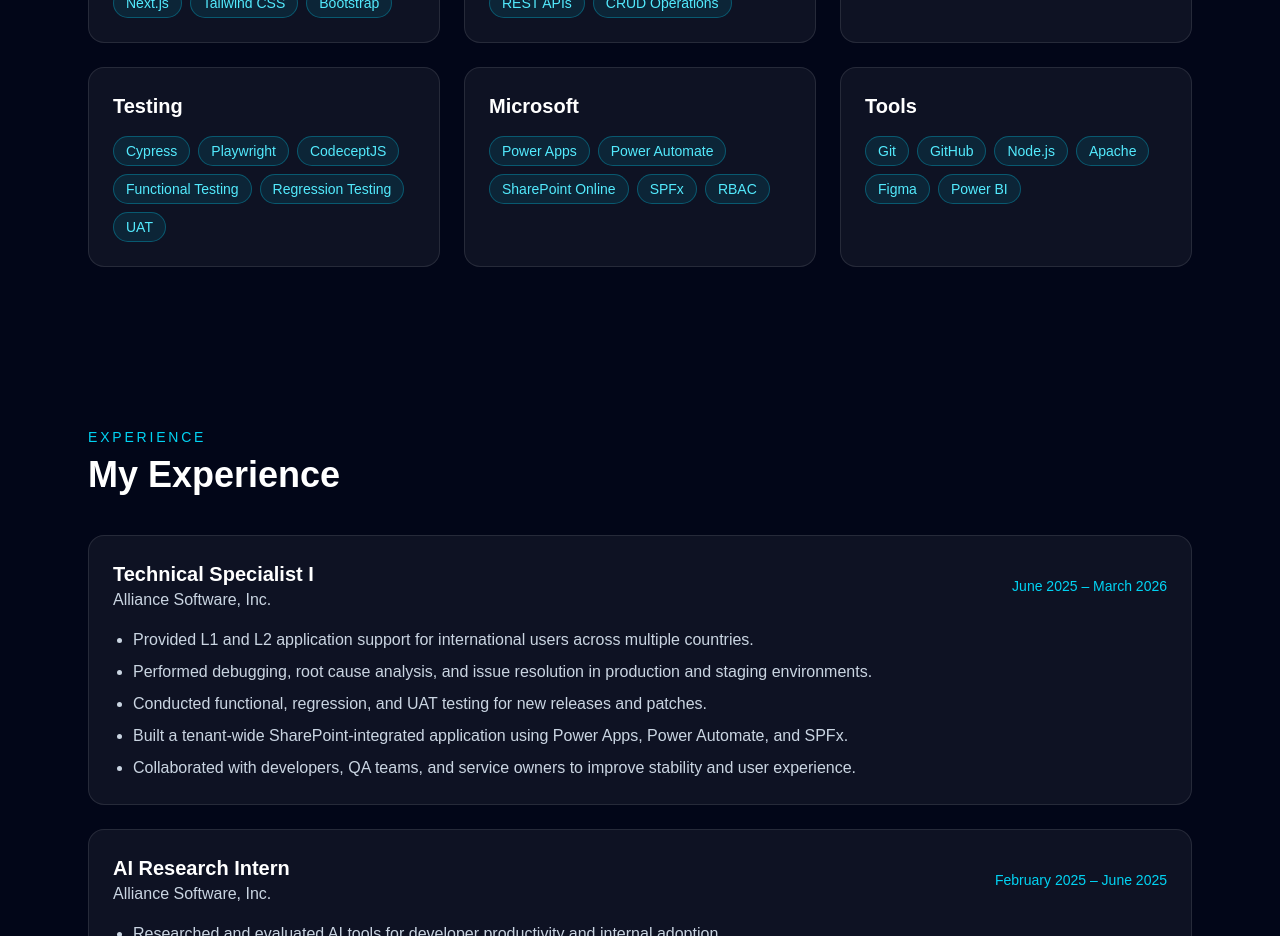
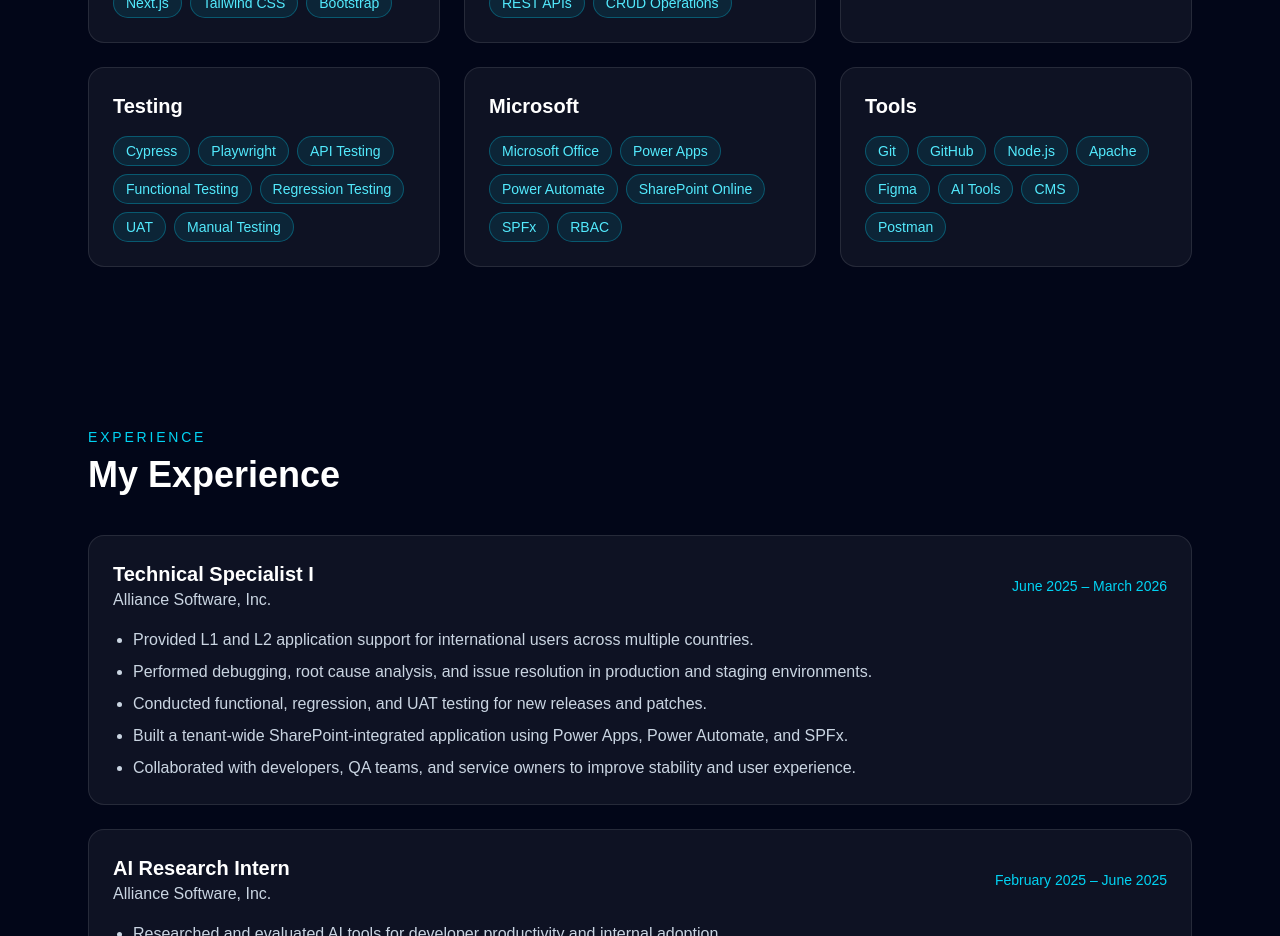
Before and after one commit to kurtimperial02/kurt-portfolio, a Next.js app: page / in a window 1280 px wide. Shown: the part 1420-2356 px from the top of the page. Built offline with nearby package versions, Linux system fonts and the light colour scheme.

Commit message:
cleaned the skills page

```diff
--- a/app/page.js
+++ b/app/page.js
@@ -17,19 +17,30 @@ export default function Home() {
     testing: [
       "Cypress",
       "Playwright",
-      "CodeceptJS",
+      "API Testing",
       "Functional Testing",
       "Regression Testing",
       "UAT",
+      "Manual Testing",
     ],
     microsoft: [
+      "Microsoft Office",
       "Power Apps",
       "Power Automate",
       "SharePoint Online",
       "SPFx",
       "RBAC",
     ],
-    tools: ["Git", "GitHub", "Node.js", "Apache", "Figma", "Power BI"],
+    tools: [
+      "Git",
+      "GitHub",
+      "Node.js",
+      "Apache",
+      "Figma",
+      "AI Tools",
+      "CMS",
+      "Postman",
+    ],
   };
 
   const experiences = [
```
